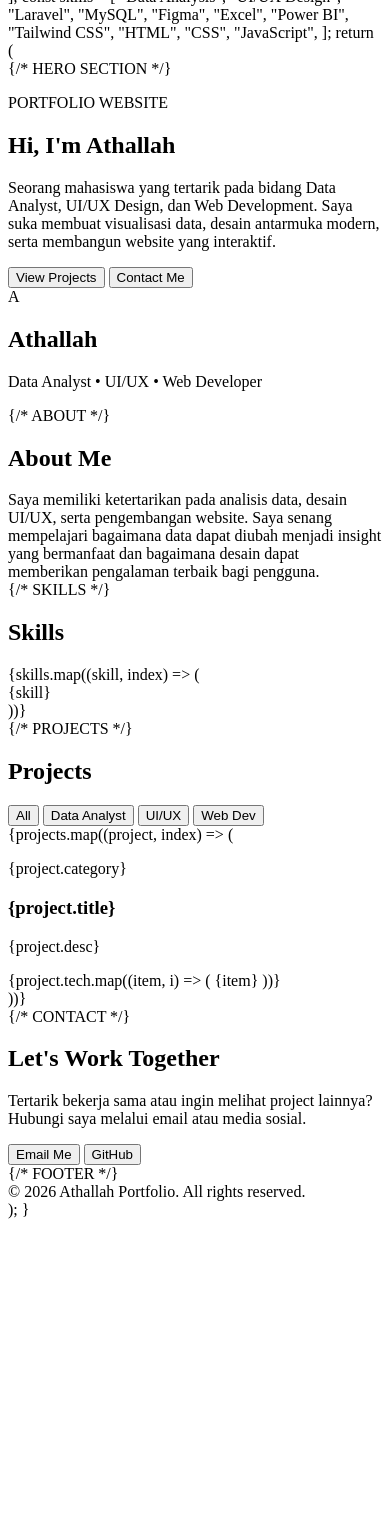
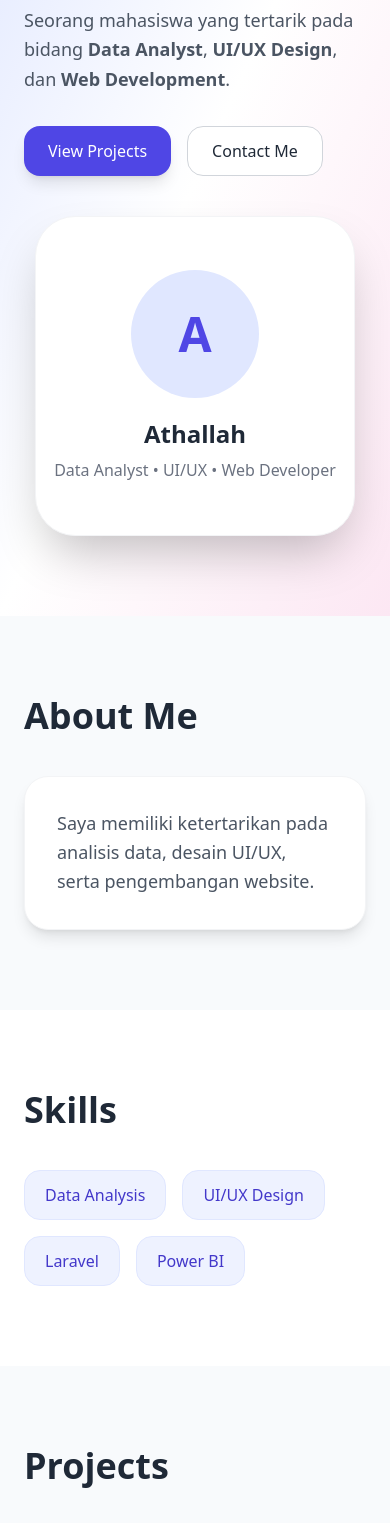
Before and after one commit to athallahayudya/athallahayudya.github.io, a plain HTML site: page index.html in a window 390 px wide. Shown: the part 254-1777 px from the top of the page. Before the commit the page ends 1481 px from the top, so only its background shows below. Drawn offline with nearby package versions, Linux system fonts and the light colour scheme.

Commit message:
Update index.html

```diff
--- a/index.html
+++ b/index.html
@@ -1,205 +1,210 @@
-export default function PortfolioWebsite() {
-  const projects = [
-    {
-      title: "Dashboard Analisis Data Penjualan",
-      category: "Data Analyst",
-      desc: "Menganalisis tren penjualan menggunakan Excel, SQL, dan visualisasi dashboard interaktif.",
-      tech: ["Excel", "SQL", "Power BI"],
-    },
-    {
-      title: "Redesign Aplikasi Mobile Cafe",
-      category: "UI/UX Design",
-      desc: "Membuat redesign tampilan aplikasi cafe agar lebih modern dan user friendly.",
-      tech: ["Figma", "Wireframe", "Prototype"],
-    },
-    {
-      title: "Website TOEIC Online",
-      category: "Web Development",
-      desc: "Website penyelenggaraan tes TOEIC berbasis Laravel dengan fitur login dan dashboard.",
-      tech: ["Laravel", "MySQL", "Tailwind"],
-    },
-  ];
+<!DOCTYPE html>
+<html lang="id">
+<head>
+  <meta charset="UTF-8" />
+  <meta name="viewport" content="width=device-width, initial-scale=1.0" />
+  <title>Portfolio Athallah</title>
 
-  const skills = [
-    "Data Analysis",
-    "UI/UX Design",
-    "Laravel",
-    "MySQL",
-    "Figma",
-    "Excel",
-    "Power BI",
-    "Tailwind CSS",
-    "HTML",
-    "CSS",
-    "JavaScript",
-  ];
+  <script src="https://cdn.tailwindcss.com"></script>
+</head>
+<body class="bg-[#F8FAFC] text-gray-800 font-sans">
 
-  return (
-    <div className="min-h-screen bg-[#F8FAFC] text-gray-800 font-sans">
-      {/* HERO SECTION */}
-      <section className="px-6 md:px-16 py-20 bg-gradient-to-br from-indigo-100 via-white to-pink-100">
-        <div className="max-w-6xl mx-auto grid md:grid-cols-2 gap-10 items-center">
+  <!-- HERO SECTION -->
+  <section class="px-6 md:px-16 py-20 bg-gradient-to-br from-indigo-100 via-white to-pink-100">
+    <div class="max-w-6xl mx-auto grid md:grid-cols-2 gap-10 items-center">
+
       <div>
-            <p className="text-indigo-600 font-semibold mb-3 tracking-wide">
+        <p class="text-indigo-600 font-semibold mb-3 tracking-wide">
           PORTFOLIO WEBSITE
         </p>
 
-            <h1 className="text-5xl md:text-6xl font-bold leading-tight mb-6">
-              Hi, I'm <span className="text-indigo-600">Athallah</span>
+        <h1 class="text-5xl md:text-6xl font-bold leading-tight mb-6">
+          Hi, I'm <span class="text-indigo-600">Athallah</span>
         </h1>
 
-            <p className="text-lg text-gray-600 leading-relaxed mb-8">
+        <p class="text-lg text-gray-600 leading-relaxed mb-8">
           Seorang mahasiswa yang tertarik pada bidang
-              <span className="font-semibold"> Data Analyst</span>,
-              <span className="font-semibold"> UI/UX Design</span>, dan
-              <span className="font-semibold"> Web Development</span>.
-              Saya suka membuat visualisasi data, desain antarmuka modern,
-              serta membangun website yang interaktif.
+          <span class="font-semibold"> Data Analyst</span>,
+          <span class="font-semibold"> UI/UX Design</span>, dan
+          <span class="font-semibold"> Web Development</span>.
         </p>
 
-            <div className="flex flex-wrap gap-4">
-              <button className="px-6 py-3 rounded-2xl bg-indigo-600 text-white font-medium shadow-lg hover:scale-105 transition">
+        <div class="flex flex-wrap gap-4">
+          <button class="px-6 py-3 rounded-2xl bg-indigo-600 text-white font-medium shadow-lg hover:scale-105 transition">
             View Projects
           </button>
 
-              <button className="px-6 py-3 rounded-2xl border border-gray-300 bg-white hover:bg-gray-100 transition">
+          <button class="px-6 py-3 rounded-2xl border border-gray-300 bg-white hover:bg-gray-100 transition">
             Contact Me
           </button>
         </div>
       </div>
 
-          <div className="flex justify-center">
-            <div className="w-80 h-80 rounded-[40px] bg-white shadow-2xl flex items-center justify-center border border-gray-100">
-              <div className="text-center">
-                <div className="w-32 h-32 mx-auto rounded-full bg-indigo-100 flex items-center justify-center text-5xl font-bold text-indigo-600 mb-5">
+      <div class="flex justify-center">
+        <div class="w-80 h-80 rounded-[40px] bg-white shadow-2xl flex items-center justify-center border border-gray-100">
+          <div class="text-center">
+            <div class="w-32 h-32 mx-auto rounded-full bg-indigo-100 flex items-center justify-center text-5xl font-bold text-indigo-600 mb-5">
               A
             </div>
-                <h2 className="text-2xl font-bold">Athallah</h2>
-                <p className="text-gray-500 mt-2">
+
+            <h2 class="text-2xl font-bold">Athallah</h2>
+
+            <p class="text-gray-500 mt-2">
               Data Analyst • UI/UX • Web Developer
             </p>
           </div>
         </div>
       </div>
+
     </div>
   </section>
 
-      {/* ABOUT */}
-      <section className="px-6 md:px-16 py-20">
-        <div className="max-w-6xl mx-auto">
-          <h2 className="text-4xl font-bold mb-10">About Me</h2>
 
-          <div className="bg-white rounded-3xl p-8 shadow-lg border border-gray-100 leading-relaxed text-gray-600 text-lg">
+  <!-- ABOUT -->
+  <section class="px-6 md:px-16 py-20">
+    <div class="max-w-6xl mx-auto">
+
+      <h2 class="text-4xl font-bold mb-10">About Me</h2>
+
+      <div class="bg-white rounded-3xl p-8 shadow-lg border border-gray-100 leading-relaxed text-gray-600 text-lg">
         Saya memiliki ketertarikan pada analisis data, desain UI/UX,
-            serta pengembangan website. Saya senang mempelajari bagaimana
-            data dapat diubah menjadi insight yang bermanfaat dan bagaimana
-            desain dapat memberikan pengalaman terbaik bagi pengguna.
+        serta pengembangan website.
       </div>
+
     </div>
   </section>
 
-      {/* SKILLS */}
-      <section className="px-6 md:px-16 py-20 bg-white">
-        <div className="max-w-6xl mx-auto">
-          <h2 className="text-4xl font-bold mb-10">Skills</h2>
 
-          <div className="flex flex-wrap gap-4">
-            {skills.map((skill, index) => (
-              <div
-                key={index}
-                className="px-5 py-3 rounded-2xl bg-indigo-50 text-indigo-700 font-medium border border-indigo-100 hover:scale-105 transition"
-              >
-                {skill}
+  <!-- SKILLS -->
+  <section class="px-6 md:px-16 py-20 bg-white">
+    <div class="max-w-6xl mx-auto">
+
+      <h2 class="text-4xl font-bold mb-10">Skills</h2>
+
+      <div class="flex flex-wrap gap-4">
+        <div class="px-5 py-3 rounded-2xl bg-indigo-50 text-indigo-700 font-medium border border-indigo-100">
+          Data Analysis
         </div>
-            ))}
+
+        <div class="px-5 py-3 rounded-2xl bg-indigo-50 text-indigo-700 font-medium border border-indigo-100">
+          UI/UX Design
         </div>
+
+        <div class="px-5 py-3 rounded-2xl bg-indigo-50 text-indigo-700 font-medium border border-indigo-100">
+          Laravel
+        </div>
+
+        <div class="px-5 py-3 rounded-2xl bg-indigo-50 text-indigo-700 font-medium border border-indigo-100">
+          Power BI
+        </div>
+      </div>
+
     </div>
   </section>
 
-      {/* PROJECTS */}
-      <section className="px-6 md:px-16 py-20">
-        <div className="max-w-6xl mx-auto">
-          <div className="flex items-center justify-between mb-10 flex-wrap gap-4">
-            <h2 className="text-4xl font-bold">Projects</h2>
 
-            <div className="flex gap-3 flex-wrap">
-              <button className="px-4 py-2 rounded-xl bg-indigo-600 text-white">
-                All
-              </button>
-              <button className="px-4 py-2 rounded-xl bg-white border">
+  <!-- PROJECTS -->
+  <section class="px-6 md:px-16 py-20">
+    <div class="max-w-6xl mx-auto">
+
+      <h2 class="text-4xl font-bold mb-10">Projects</h2>
+
+      <div class="grid md:grid-cols-3 gap-8">
+
+        <div class="bg-white rounded-3xl p-6 shadow-lg border border-gray-100 hover:-translate-y-2 transition duration-300">
+
+          <div class="h-44 rounded-2xl bg-gradient-to-br from-indigo-100 to-pink-100 mb-6"></div>
+
+          <p class="text-sm text-indigo-600 font-semibold mb-2">
             Data Analyst
-              </button>
-              <button className="px-4 py-2 rounded-xl bg-white border">
-                UI/UX
-              </button>
-              <button className="px-4 py-2 rounded-xl bg-white border">
-                Web Dev
-              </button>
-            </div>
+          </p>
+
+          <h3 class="text-2xl font-bold mb-3">
+            Dashboard Analisis Data
+          </h3>
+
+          <p class="text-gray-600 leading-relaxed mb-5">
+            Visualisasi data penjualan menggunakan Power BI.
+          </p>
+
         </div>
 
-          <div className="grid md:grid-cols-3 gap-8">
-            {projects.map((project, index) => (
-              <div
-                key={index}
-                className="bg-white rounded-3xl p-6 shadow-lg border border-gray-100 hover:-translate-y-2 transition duration-300"
-              >
-                <div className="h-44 rounded-2xl bg-gradient-to-br from-indigo-100 to-pink-100 mb-6"></div>
 
-                <p className="text-sm text-indigo-600 font-semibold mb-2">
-                  {project.category}
+        <div class="bg-white rounded-3xl p-6 shadow-lg border border-gray-100 hover:-translate-y-2 transition duration-300">
+
+          <div class="h-44 rounded-2xl bg-gradient-to-br from-indigo-100 to-pink-100 mb-6"></div>
+
+          <p class="text-sm text-indigo-600 font-semibold mb-2">
+            UI/UX Design
           </p>
 
-                <h3 className="text-2xl font-bold mb-3">
-                  {project.title}
+          <h3 class="text-2xl font-bold mb-3">
+            Redesign Mobile App
           </h3>
 
-                <p className="text-gray-600 leading-relaxed mb-5">
-                  {project.desc}
+          <p class="text-gray-600 leading-relaxed mb-5">
+            Mendesain ulang tampilan aplikasi agar lebih modern.
           </p>
 
-                <div className="flex flex-wrap gap-2">
-                  {project.tech.map((item, i) => (
-                    <span
-                      key={i}
-                      className="text-sm px-3 py-1 rounded-full bg-gray-100 text-gray-700"
-                    >
-                      {item}
-                    </span>
-                  ))}
         </div>
+
+
+        <div class="bg-white rounded-3xl p-6 shadow-lg border border-gray-100 hover:-translate-y-2 transition duration-300">
+
+          <div class="h-44 rounded-2xl bg-gradient-to-br from-indigo-100 to-pink-100 mb-6"></div>
+
+          <p class="text-sm text-indigo-600 font-semibold mb-2">
+            Web Development
+          </p>
+
+          <h3 class="text-2xl font-bold mb-3">
+            Website TOEIC Online
+          </h3>
+
+          <p class="text-gray-600 leading-relaxed mb-5">
+            Website TOEIC berbasis Laravel dan MySQL.
+          </p>
+
         </div>
-            ))}
+
       </div>
+
     </div>
   </section>
 
-      {/* CONTACT */}
-      <section className="px-6 md:px-16 py-20 bg-gradient-to-r from-indigo-600 to-purple-600 text-white">
-        <div className="max-w-4xl mx-auto text-center">
-          <h2 className="text-4xl font-bold mb-6">Let's Work Together</h2>
 
-          <p className="text-lg text-indigo-100 leading-relaxed mb-8">
-            Tertarik bekerja sama atau ingin melihat project lainnya?
-            Hubungi saya melalui email atau media sosial.
+  <!-- CONTACT -->
+  <section class="px-6 md:px-16 py-20 bg-gradient-to-r from-indigo-600 to-purple-600 text-white">
+
+    <div class="max-w-4xl mx-auto text-center">
+
+      <h2 class="text-4xl font-bold mb-6">Let's Work Together</h2>
+
+      <p class="text-lg text-indigo-100 leading-relaxed mb-8">
+        Hubungi saya melalui email atau GitHub.
       </p>
 
-          <div className="flex justify-center gap-4 flex-wrap">
-            <button className="px-6 py-3 rounded-2xl bg-white text-indigo-700 font-semibold hover:scale-105 transition">
+      <div class="flex justify-center gap-4 flex-wrap">
+
+        <button class="px-6 py-3 rounded-2xl bg-white text-indigo-700 font-semibold">
           Email Me
         </button>
 
-            <button className="px-6 py-3 rounded-2xl border border-white hover:bg-white hover:text-indigo-700 transition">
+        <button class="px-6 py-3 rounded-2xl border border-white hover:bg-white hover:text-indigo-700 transition">
           GitHub
         </button>
+
       </div>
+
     </div>
+
   </section>
 
-      {/* FOOTER */}
-      <footer className="py-8 text-center text-gray-500 text-sm bg-white border-t">
+
+  <!-- FOOTER -->
+  <footer class="py-8 text-center text-gray-500 text-sm bg-white border-t">
     © 2026 Athallah Portfolio. All rights reserved.
   </footer>
-    </div>
-  );
-}
+
+</body>
+</html>
```
Lines whose indentation alone changed are shown as unchanged.
